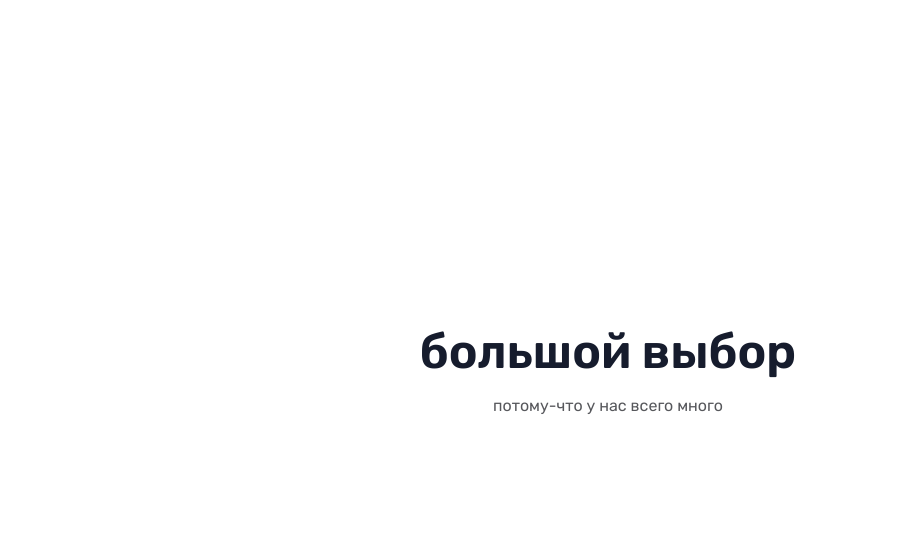
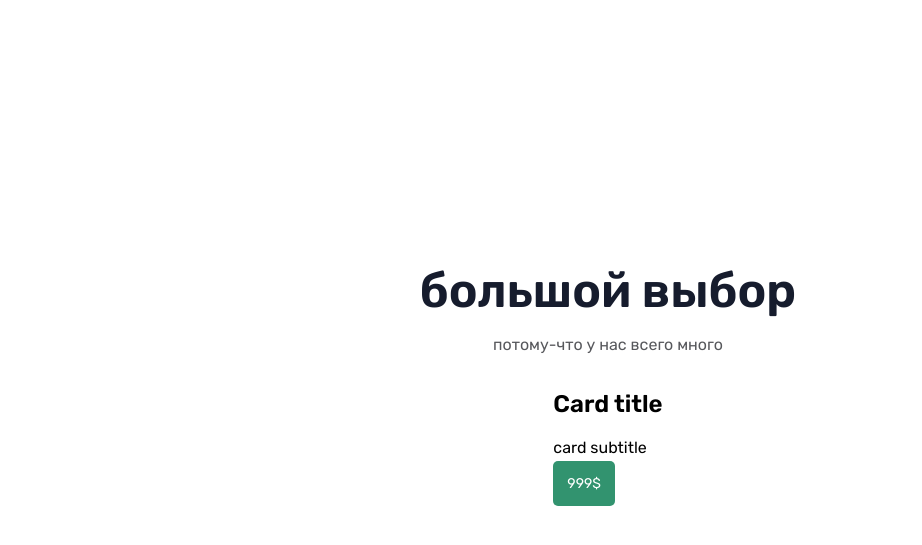
Before and after one commit to adamsparker/HotelNetwork, a plain HTML site: page index.html in a window 1280 px wide. Shown: the part 611-1156 px from the top of the page, without its empty margins (32-954 px from the left). Drawn offline with Linux system fonts and the light colour scheme.

Commit message:
new commit

```diff
--- a/index.html
+++ b/index.html
@@ -50,6 +50,20 @@
             <h1 class="intro-title">большой выбор</h1>
             <p class="intro-subtitle">потому-что у нас всего много</p>
         </div>
+
+        <div class="catalog-card__inner">
+
+            <div class="catalog-card">
+                <div class="card-top">
+                    <div class="card-img"></div>
+                    <h2 class="card-title">Card title</h2>
+                    <p class="card-subtitle">card subtitle</p>
+                </div>
+                <a href="#" class="button">999$</a>
+            </div>
+
+        </div>
+
     </section>
 
 
--- a/styles/style.css
+++ b/styles/style.css
@@ -159,6 +159,7 @@ body {
 .catalog {
     display: flex;
     justify-content: center;
+    flex-direction: column;
     align-items: center;
     height: 100vh;
     font-family: 'Rubik', sans-serif;
```
